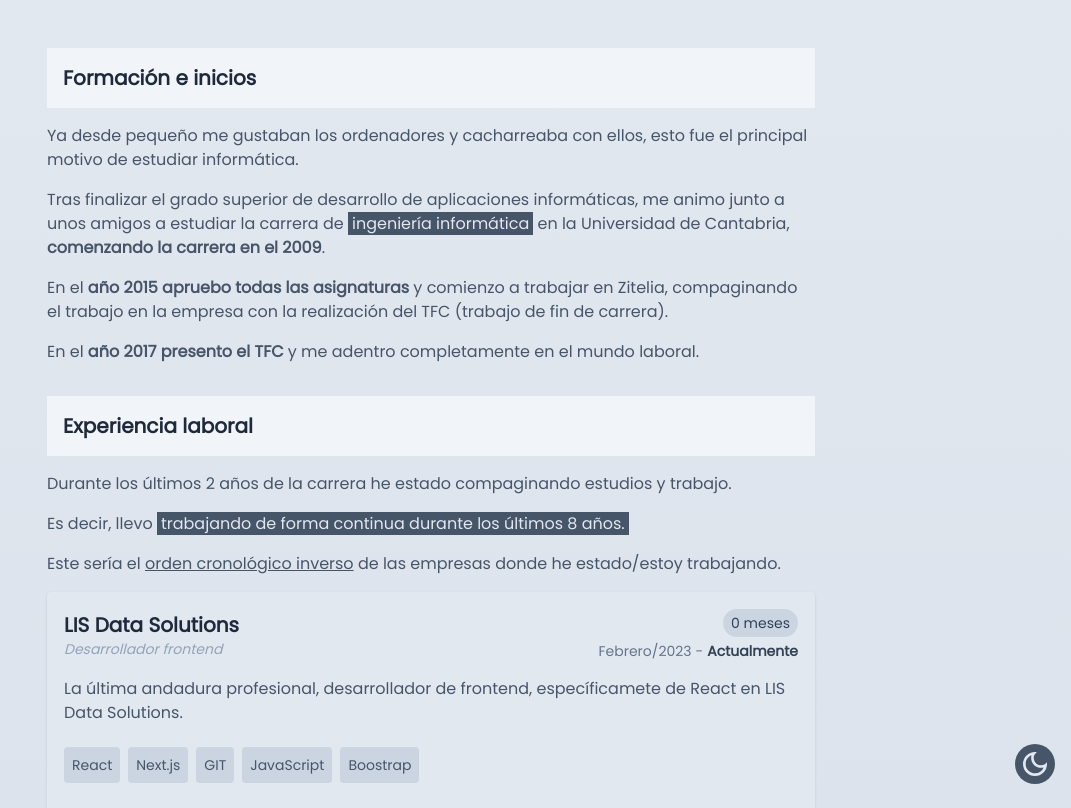
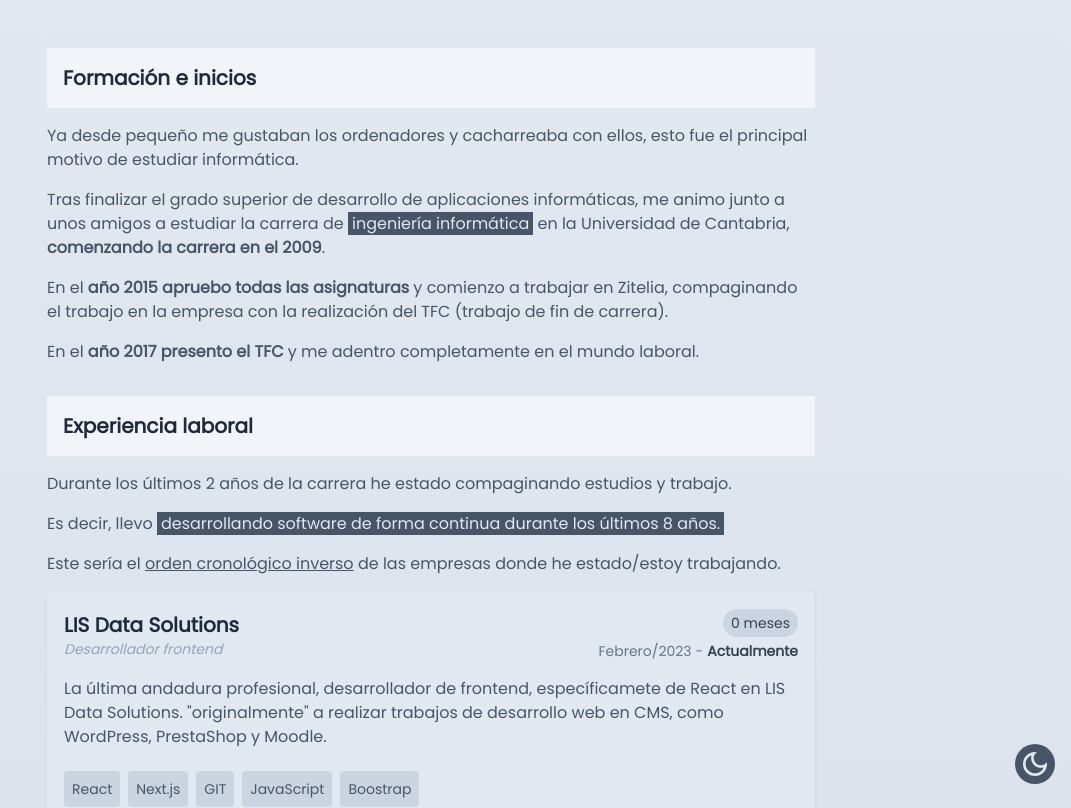
Before and after one commit to javiervallejooca/javiervallejo.me, a React (Vite) app: page /sobre-mi in a window 1280 px wide. Shown: the top 808 px of the page, without its empty margins (209-1280 px from the left). Built offline with nearby package versions, Linux system fonts and the light colour scheme.

Commit message:
Actualización descripciones

```diff
--- a/src/components/about/WorkingExperience.jsx
+++ b/src/components/about/WorkingExperience.jsx
@@ -84,7 +84,8 @@ const WorkingExperience = () => {
             onClick={handleDate}
             className="cursor-pointer bg-slate-600 px-1 text-slate-200 dark:bg-slate-400 dark:text-slate-800"
           >
-            trabajando de forma continua durante los últimos {date} {typeDate}.
+            desarrollando software de forma continua durante los últimos {date}{" "}
+            {typeDate}.
           </span>
         </p>
         <p className="mb-4">
--- a/src/components/companies/descriptionCompanies/Lis.jsx
+++ b/src/components/companies/descriptionCompanies/Lis.jsx
@@ -1,12 +1,14 @@
-const Iteisa = () => {
+const Lis = () => {
   return (
     <div>
       <p className="mb-4">
         La última andadura profesional, desarrollador de frontend,
-        específicamete de React en LIS Data Solutions.
+        específicamete de React en LIS Data Solutions. "originalmente" a
+        realizar trabajos de desarrollo web en CMS, como WordPress, PrestaShop y
+        Moodle.
       </p>
     </div>
   );
 };
 
-export default Iteisa;
+export default Lis;
--- a/src/pages/Home.jsx
+++ b/src/pages/Home.jsx
@@ -4,7 +4,7 @@ import Summary from "../components/home/Summary";
 const Home = () => {
   useEffectOnce(() => {
     console.log(
-      "Gracias a todos las personas que me han enseñado y me han hecho convertirme en el trabajador que soy."
+      "Gracias a todos las personas que me han enseñado/me enseñan y me han hacen convertirme en un mejor trabajador."
     );
     console.log("Thx to A. Guerra, que me inspiró para hacer esta web");
   });
```
